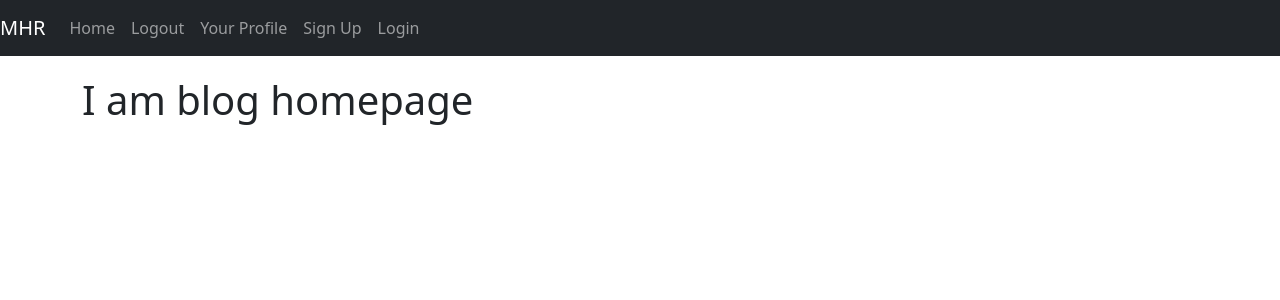
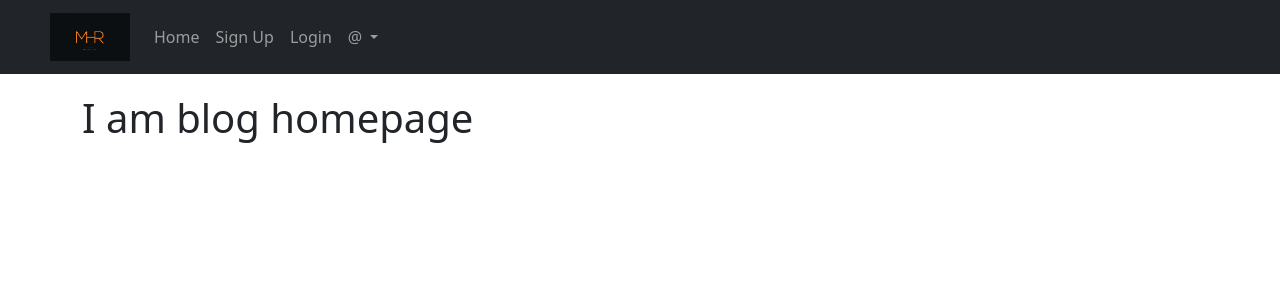
Before and after one commit to Mohabbatridoy/Dango-Blog-Project, a Django app: page /blog/ in a window 1280 px wide. Shown: the top 300 px of the page. Run offline with Django 5.2, Linux system fonts and the light colour scheme.

Commit message:
modify navbar

```diff
--- a/templates/base.html
+++ b/templates/base.html
@@ -7,8 +7,8 @@
     <title>{% block title_block %} Blogs {% endblock %}</title>
 </head>
 <body>
-    <nav class="navbar navbar-expand-lg navbar-dark bg-dark">
-        <a class="navbar-brand" href="{% url 'index' %}">MHR</a>
+    <nav class="navbar navbar-expand-lg navbar-dark bg-dark" style="padding-left: 50px;">
+        <a class="navbar-brand" href="{% url 'index' %}"><img src="/media/logo.jpg" alt="MHR" width="80px"></a>
         <button class="navbar-toggler" type="button" data-toggle="collapse" data-target="#navbarSupportedContent" aria-controls="navbarSupportedContent" aria-expanded="false" aria-label="Toggle navigation">
           <span class="navbar-toggler-icon"></span>
         </button>
@@ -20,19 +20,22 @@
             </li>
 
             <li class="nav-item">
-              <a class="nav-link" href="{% url 'app_login:logout' %}">Logout</a>
-            </li>
-            <li class="nav-item">
-              <a class="nav-link" href="{% url 'app_login:profile' %}">Your Profile</a>
-            </li>
-
-            <li class="nav-item">
               <a class="nav-link" href="{% url 'app_login:singup' %}">Sign Up</a>
             </li>
             <li class="nav-item">
               <a class="nav-link" href="{% url 'app_login:login' %}">Login</a>
             </li>
 
+
+            <li class="nav-item dropdown">
+              <a class="nav-link dropdown-toggle" href="" id="navbarDropdown" role="button" data-bs-toggle="dropdown" aria-haspopup="true" aria-expanded="false">
+                @{{user.username}}
+              </a>
+              <div class="dropdown-menu" aria-labelledby="navbarDropdown">
+                <a class="dropdown-item" href="{% url 'app_login:profile' %}">Your Profile</a>
+                <a class="dropdown-item" href="{% url 'app_login:logout' %}">Log out</a>
+              </div>
+            </li>
           </ul>
         </div>
       </nav>
```
Also changed, not shown: db.sqlite3, media/logo.jpg (added).
